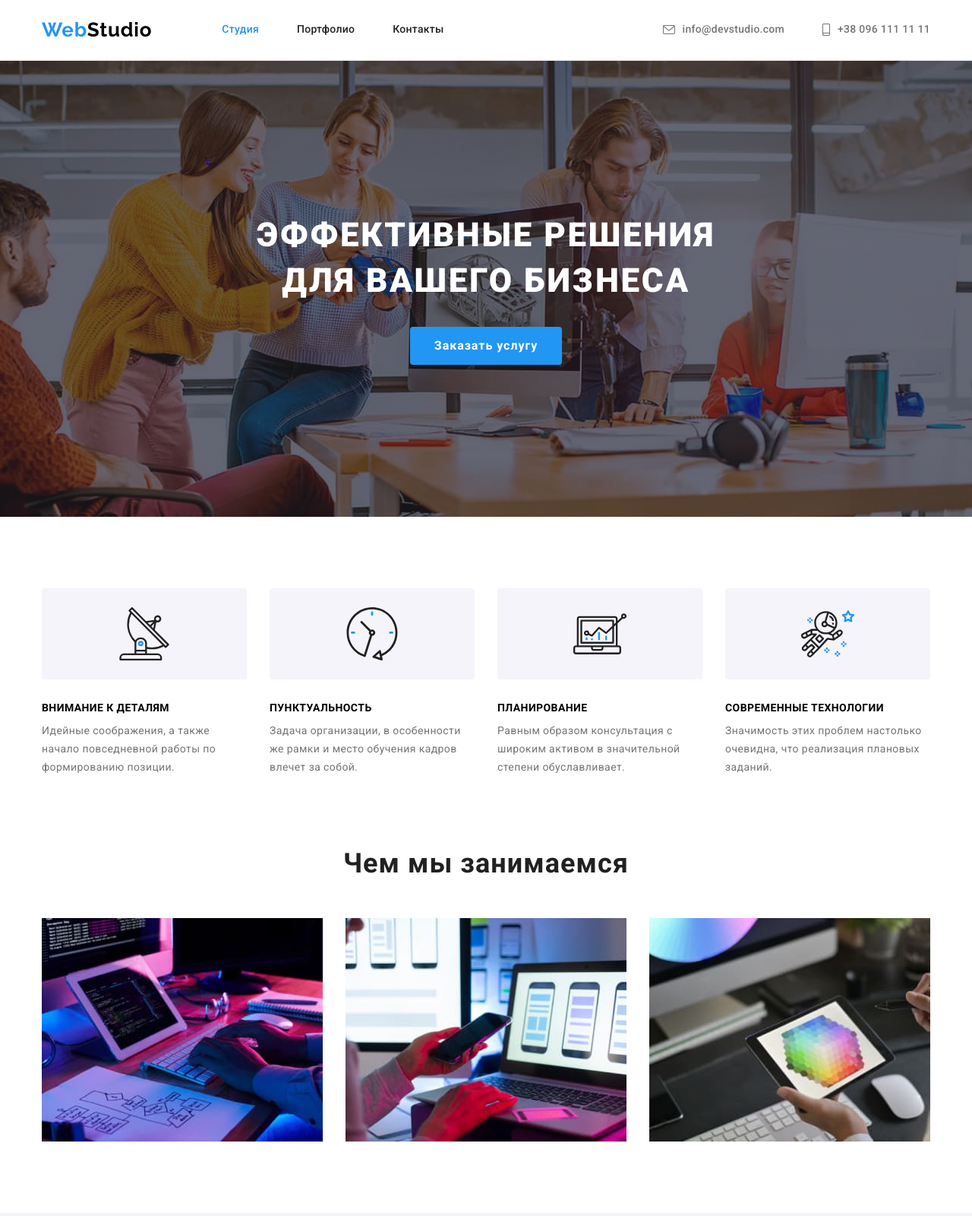
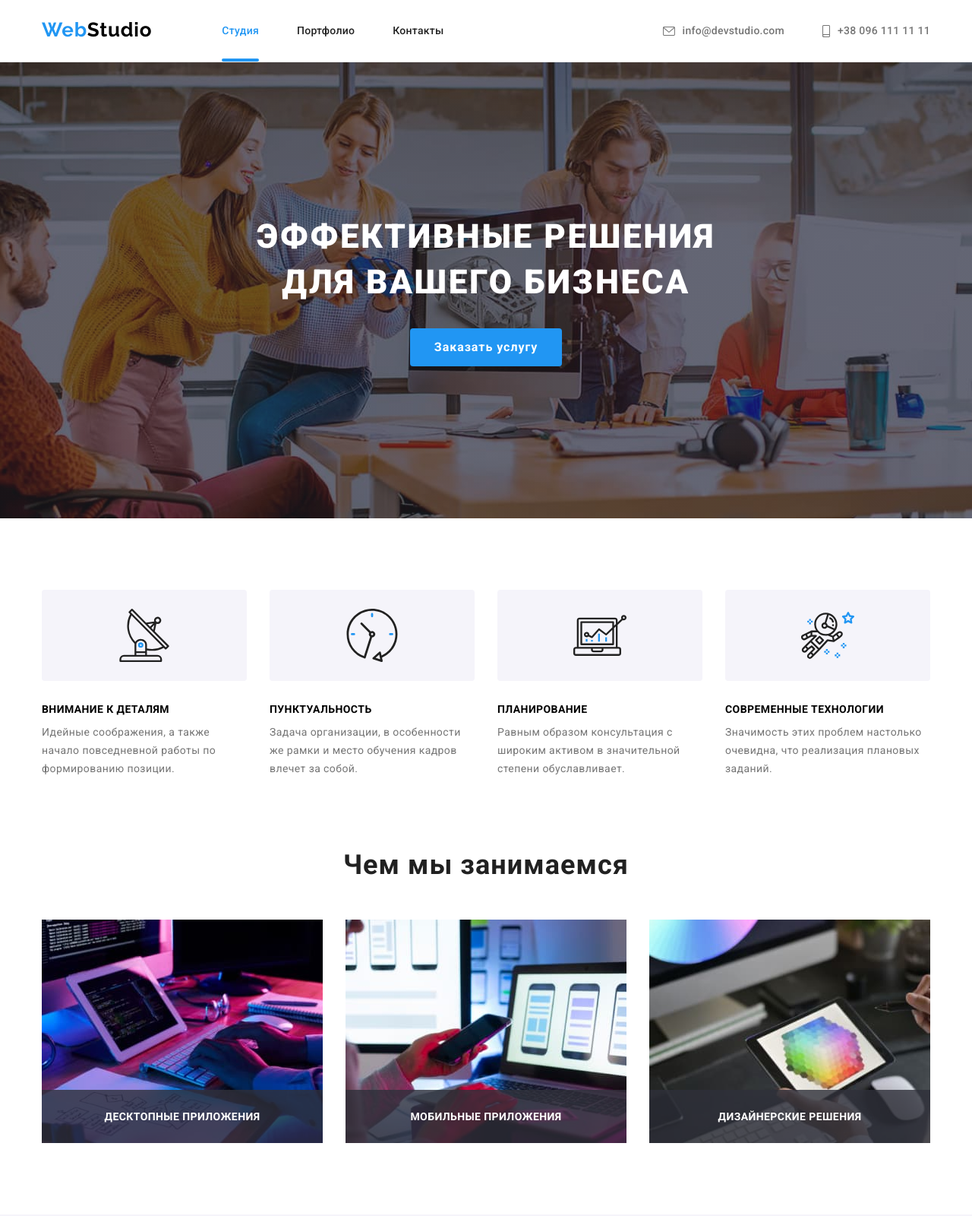
Before and after one commit to KateTref/goit-markup-hw-05, a plain HTML site: page index.html in a window 1280 px wide. Shown: the top 1600 px of the page at 76% size. Drawn offline with nearby package versions, Linux system fonts and the light colour scheme.

Commit message:
add line header

```diff
--- a/css/styles.css
+++ b/css/styles.css
@@ -49,24 +49,24 @@ img {
 .head {
  border-bottom: 1px solid var(--line-color);
  padding-top: 24px;
- padding-bottom: 24px;
+ /* padding-bottom: 24px; */
 }
 .header-container {
  display: flex;
- align-items: center;
+ align-items: flex-start;
 }
 .nav {
  display: flex;
- align-items: center;
+ align-items: flex-start;
 }
 .list-nav {
  display: flex;
  align-items: center;
+ padding-top: 9px;
 }
 .list-item {
  list-style: none;
 }
-
 .list-nav > .list-item:not(:last-child) {
  margin-right: 50px;
 }
@@ -100,16 +100,25 @@ img {
  line-height: 1.14;
  letter-spacing: 0.02em;
  color: var(--primary-text-color);
+ align-items: flex-start;
 }
 .list-nav .link.current {
  color: var(--accent-color);
+}
+.link.current::after {
+  content: "";
+  width: 100%;
+  height: 4px;
+  display: block;
+  background-color: var(--accent-color);
+  border-radius: 2px;
+  margin-top: 28px;
 }
 .envelope,
 .smartphone {
  margin-right: 10px;
  fill: currentColor;
 }
-
 .contacts-head {
  display: flex;
  color: var(--secondary-text-color);
@@ -121,6 +130,7 @@ img {
 .contacts {
  display: flex;
  margin-left: auto;
+ padding-top: 9px;
 }
 .contacts-head:not(:last-child) {
  margin-right: 50px;
@@ -231,9 +241,30 @@ img {
  margin-bottom: 50px;
 }
 .card-work {
+ position: relative;
  margin-left: 30px;
  margin-top: 30px;
  flex-basis: calc((100% - 90px) / 3);
+}
+.card-work-text {
+  position: absolute;
+  width: 370px;
+  height: 70px;
+  bottom: 0;
+  right: 0;
+  background-color: rgba(47, 48, 58, 0.8);
+  text-align: center;
+}
+.text-work {
+  padding-top: 27px;
+  padding-bottom: 27px;
+  font-family: var(--primary-font-family);
+  font-weight: 700;
+  font-size: 14px;
+  line-height: 1.15;
+  letter-spacing: 0.03em;
+  text-transform: uppercase;
+  color: var(--white-color);
 }
 .team {
  background-color: var(--btn-nav-color);
--- a/index.html
+++ b/index.html
@@ -22,7 +22,7 @@
           <p lang="en"><span class="first-word">Web</span>Studio</p>
         </a>
         <ul class="list-nav">
-          <li class="list-item"><a class="link current" href="./index.html">Cтудия</a></li>
+          <li class="list-item current"><a class="link current" href="./index.html">Cтудия</a></li>
           <li class="list-item"><a class="link" href="./portfolio.html">Портфолио</a></li>
           <li class="list-item"><a class="link" href="">Контакты</a></li>
         </ul>
@@ -112,12 +112,21 @@
         <ul class="list">
           <li class="list-item card-work">
             <img src="./images/box-1.jpg" width="370" alt="руки человека на клавиатуре компьютера" />
+            <div class="card-work-text">
+              <p class="text-work">Десктопные приложения</p>
+            </div>
           </li>
           <li class="list-item card-work">
             <img src="./images/box-2.jpg" width="370" alt="человек за компьютером, держащий в руке телефон" />
+            <div class="card-work-text">
+              <p class="text-work">Мобильные приложения</p>
+            </div>
           </li>
           <li class="list-item card-work">
             <img src="./images/box-3.jpg" width="370" alt="человек, рисующий на планшете" />
+            <div class="card-work-text">
+              <p class="text-work">Дизайнерские решения</p>
+            </div>
           </li>
         </ul>
       </div>
```
Also changed, not shown: portfolio.html (+1 -1 lines).
